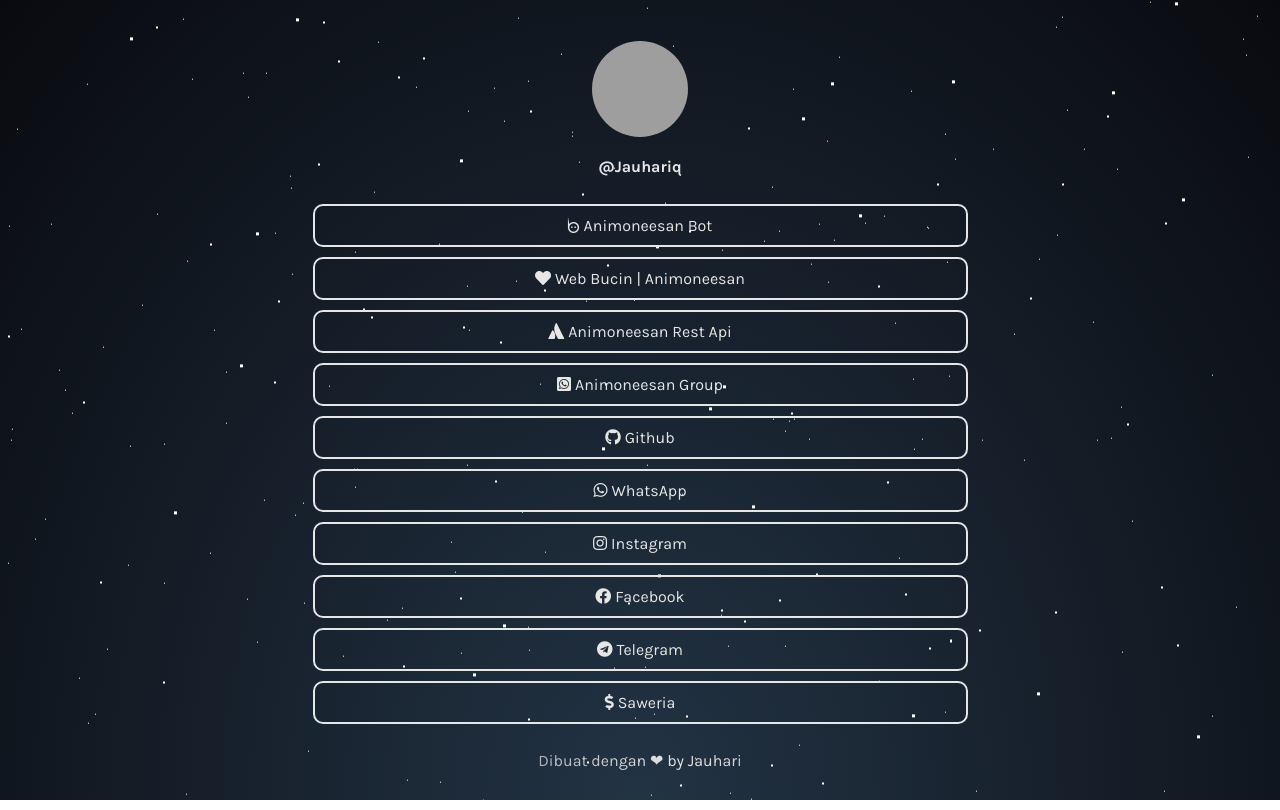
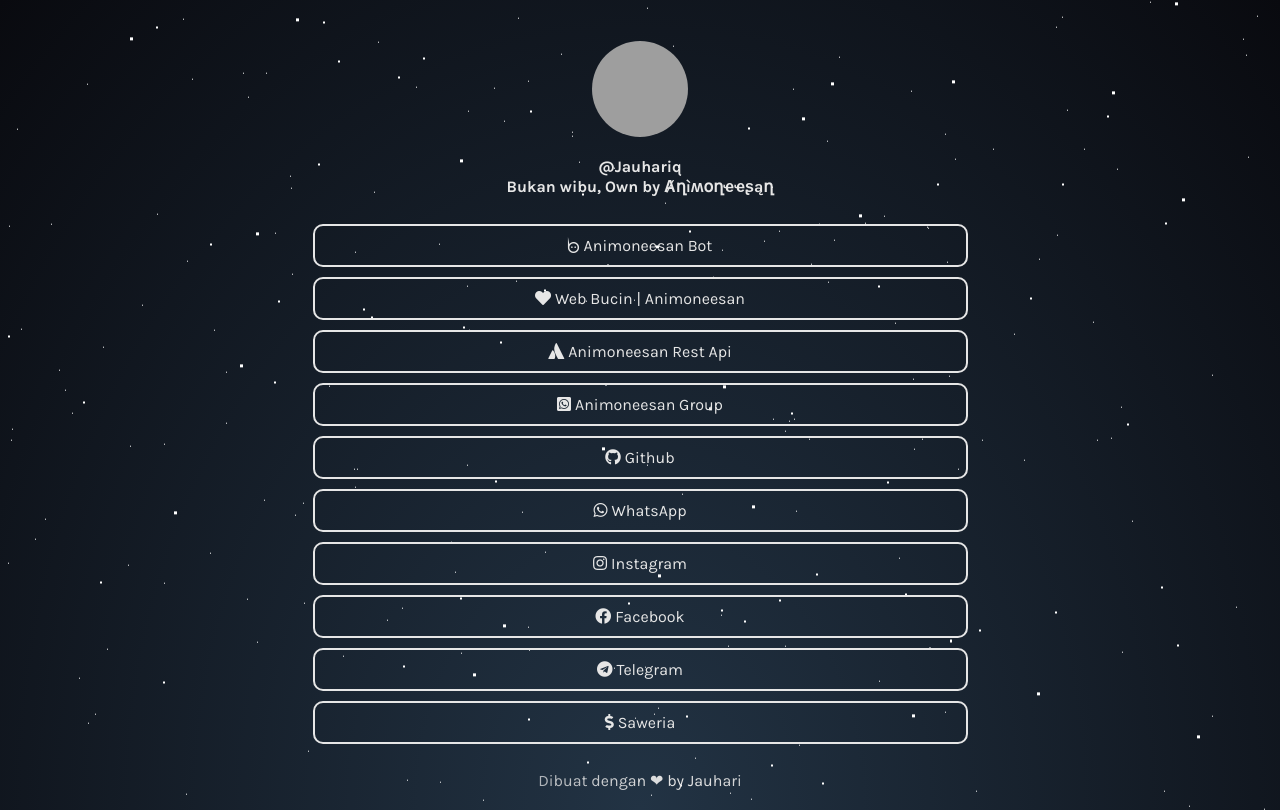
Before and after one commit to IpannPutraa/IpannPutra, a plain HTML site: page index.html in a window 1280 px wide. Drawn offline with Linux system fonts and the light colour scheme; grey boxes are pictures that could not be loaded.

Commit message:
Update index.html

```diff
--- a/index.html
+++ b/index.html
@@ -37,7 +37,7 @@
     </div>
 
     <div id="userName">
-        @Jauhariq
+        @Jauhariq <br/>Bukan wibu, Own by Ⱥղìʍօղҽҽʂąղ
     </div>
 
     <div id="links">
```
